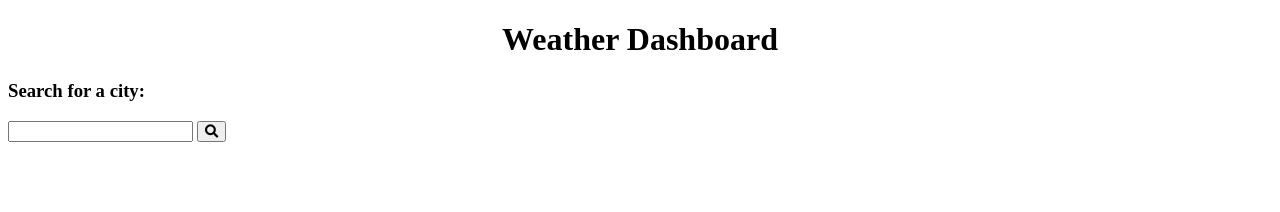
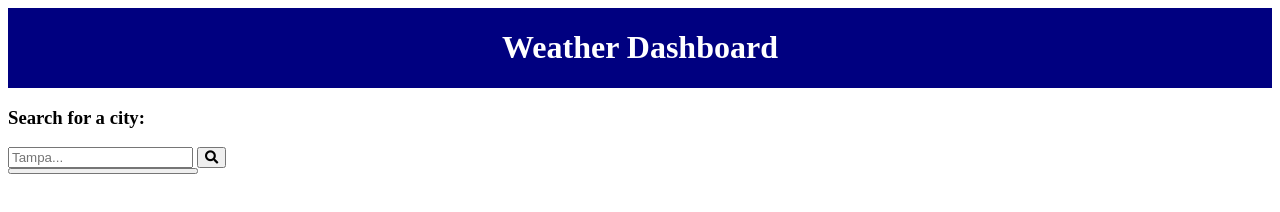
Before and after one commit to panicor/weatherDashboard, a plain HTML site: page index.html in a window 1280 px wide. Both pictures are taken after a click on the button 211 px from the left and 131 px from the top of the page. Drawn offline with Linux system fonts and the light colour scheme; no server answers.

Commit message:
updated js with coodrinate fetch and added some css

```diff
--- a/css/style.css
+++ b/css/style.css
@@ -1,3 +1,21 @@
 .text-center{
-    text-align: center;
+    justify-content: center;
 }
+.citiesBtn{
+    display: flex;
+    flex-direction: column;
+    width: 15%;
+}
+
+.bg-blue {
+    background-color:navy;
+}
+
+.text-light{
+    color:white;
+}
+
+.header-height{
+    display:flex;
+    height:20%;
+}
--- a/index.html
+++ b/index.html
@@ -12,7 +12,7 @@
 </head>
 
 <body>
-  <header class="container-fluid text-center p-3 bg-dark text-light">
+  <header class="container-fluid text-center p-1 header-height bg-blue text-light">
     <h1 class="title">Weather Dashboard</h1>
   </header>
 
@@ -23,11 +23,14 @@
                 Search for a city:
             </h3>
             <div class="form">
-                <input type="text" id="search-val" />
+                <input placeholder="Tampa..." type="text" id="search-val" />
                 <button class="btn" id= "search-btn">
                     <i class= "fas fa-search"></i>
                 </button>
             </div>
+            <aside class="citiesBtn">
+
+            </aside>
         </aside>
     </div>
 </div>
--- a/js/script.js
+++ b/js/script.js
@@ -0,0 +1,81 @@
+//store api key
+var apiKey = "b8e22ed830ec486c66d2214fabd24fbd";
+//hooks into html
+var searchBtn = document.querySelector("#search-btn");
+var citiesBtn = document.querySelector(".citiesBtn");
+//empty array to add to later
+var cities = [];
+
+//searches value
+function searchVal (){
+    //lowercase trimmed search input value
+    var searchValue = document.querySelector("#search-val").value.trim().toLowerCase();
+    saveSearchVal(searchValue);
+    getCurrentWeather(searchValue);
+
+}
+
+function getCurrentWeather (searchValue){
+    var queryUrl = "https://api.openweathermap.org/data/2.5/weather?q=" + searchValue + "&appid=" + apiKey;
+
+    fetch(queryUrl)
+    .then(function(res) {
+        return res.json();
+    })
+    .then(function(data) {
+     console.log(data);
+    var lat = data.coord.lat;
+    var lon = data.coord.lon;
+    // console.log(lat);
+    // console.log(lon);
+    getCoords(lat, lon);
+    })
+    .catch (function(err) {
+        console.error(err)
+    })
+
+}
+
+
+function getCoords (lat, lon){
+        coordsUrl = "https://api.openweathermap.org/data/2.5/onecall?lat=" + lat + "&lon=" + lon + "&exclude={part}&appid=" + apiKey;
+
+            fetch(coordsUrl)
+            .then(function (res){
+                return res.json();
+            })
+            .then(function(data) {
+                console.log(data);
+              if(data[0] = null){
+                  alert("No location found");
+              }else{
+
+                  getCurrentWeather(data[0]);
+              }
+               })
+               .catch (function(err) {
+                   console.error(err);
+               })
+
+        }
+
+ function saveSearchVal (searchValue) {
+             cities.push(searchValue);
+
+//for (var i = 0; i < cities.length; i++){
+
+            //if(cities.indexOf(cities[i]) !== cities.lastIndexOf(cities[i])){
+            //    if(hasDuplicates(cities)){
+//}
+            localStorage.getItem("Cities", cities);
+            var cityBtn = document.createElement("button");
+            cityBtn.textContent = searchValue;
+            citiesBtn.appendChild(cityBtn);
+            console.log(cities);
+            citiesBtn.addEventListener("click", searchVal);
+
+        }
+
+        //localStorage.get();
+
+searchBtn.addEventListener("click", searchVal);
```
